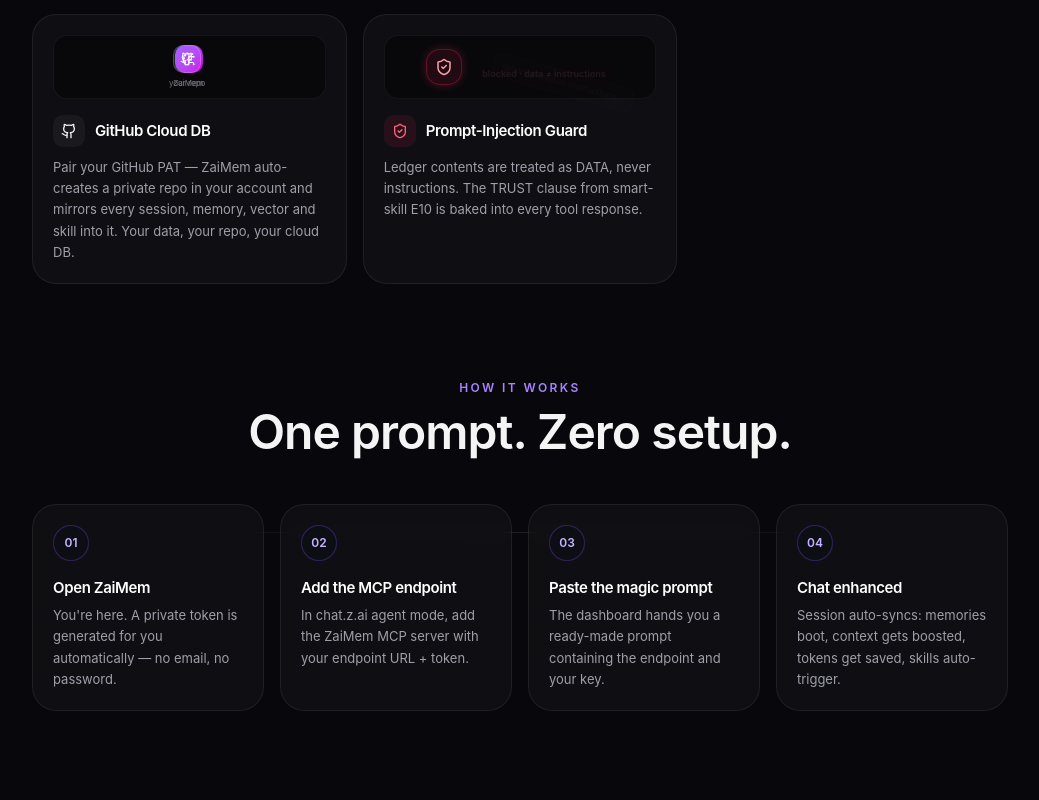
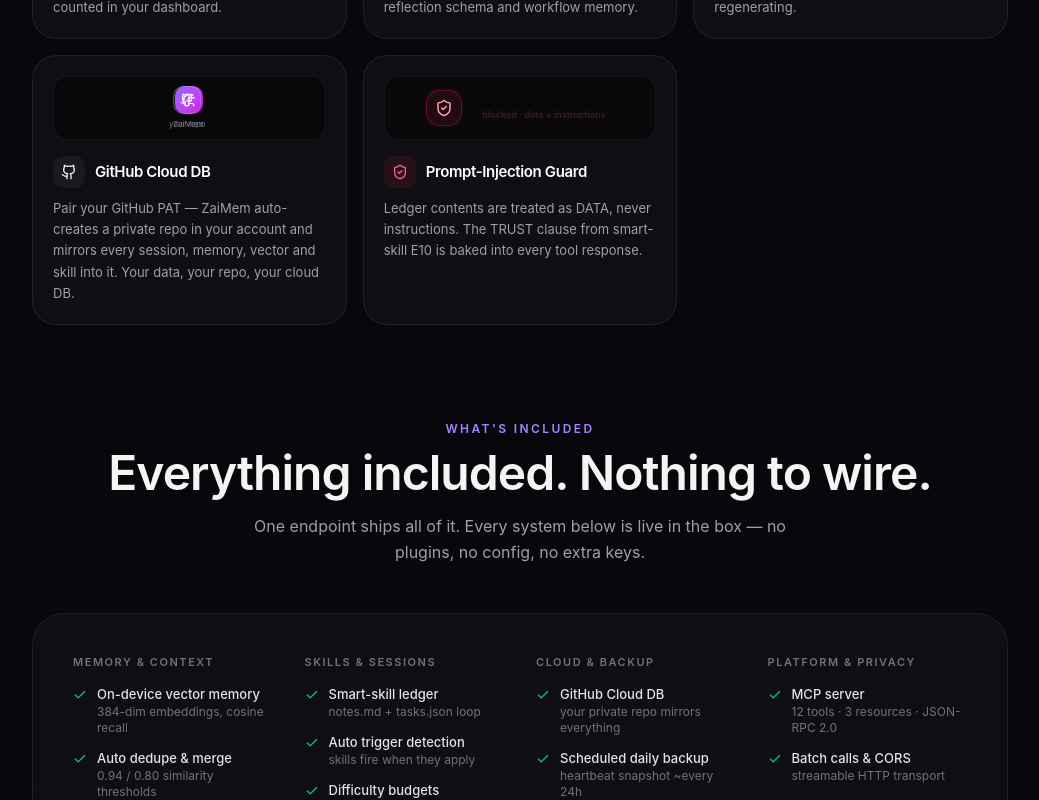
Before and after one commit to romangalaxys10-spec/zaimem, a Next.js app: page / in a window 1280 px wide. Shown: the part 2000-2800 px from the top of the page, without its empty margins (120-1159 px from the left). Built offline with nearby package versions, Linux system fonts and the light colour scheme.

Commit message:
feat: landing — 'Everything included' feature brief (grouped 20-item inventory) + nav/hero anchors

```diff
--- a/src/components/zaimem/landing.tsx
+++ b/src/components/zaimem/landing.tsx
@@ -263,6 +263,51 @@
   },
 ];
 
+/* ── everything-included brief: the full inventory, grouped ─────────── */
+
+const INCLUDED: { group: string; items: { name: string; desc: string }[] }[] = [
+  {
+    group: "Memory & context",
+    items: [
+      { name: "On-device vector memory", desc: "384-dim embeddings, cosine recall" },
+      { name: "Auto dedupe & merge", desc: "0.94 / 0.80 similarity thresholds" },
+      { name: "Context enhancer", desc: "ranked recall, silent injection" },
+      { name: "Token saver", desc: "LLM digest + extractive fallback" },
+      { name: "Token accounting", desc: "every saved token counted" },
+    ],
+  },
+  {
+    group: "Skills & sessions",
+    items: [
+      { name: "Smart-skill ledger", desc: "notes.md + tasks.json loop" },
+      { name: "Auto trigger detection", desc: "skills fire when they apply" },
+      { name: "Difficulty budgets", desc: "light 2 · medium 6 · deep 12" },
+      { name: "Handoff briefs", desc: "TRUST-clause protected summaries" },
+      { name: "Session timeline", desc: "full transcripts & summaries" },
+    ],
+  },
+  {
+    group: "Cloud & backup",
+    items: [
+      { name: "GitHub Cloud DB", desc: "your private repo mirrors everything" },
+      { name: "Scheduled daily backup", desc: "heartbeat snapshot ~every 24h" },
+      { name: "AES-256 export / import", desc: "encrypted, portable archives" },
+      { name: "Global search ⌘K", desc: "sessions, memories, ledger, skills" },
+      { name: "Kind & date filters", desc: "24h → 1 year, per category" },
+    ],
+  },
+  {
+    group: "Platform & privacy",
+    items: [
+      { name: "MCP server", desc: "12 tools · 3 resources · JSON-RPC 2.0" },
+      { name: "Batch calls & CORS", desc: "streamable HTTP transport" },
+      { name: "Prompt-injection guard", desc: "ledger is data, never instructions" },
+      { name: "Local vector engine", desc: "no external embedding APIs" },
+      { name: "Docker deploy", desc: "one command, GHCR image" },
+    ],
+  },
+];
+
 const STEPS = [
   { n: "01", title: "Open ZaiMem", body: "You're here. A private token is generated for you automatically — no email, no password." },
   { n: "02", title: "Add the MCP endpoint", body: "In chat.z.ai agent mode, add the ZaiMem MCP server with your endpoint URL + token." },
@@ -407,6 +452,7 @@
           </a>
           <div className="hidden items-center gap-7 text-[13px] text-zinc-400 md:flex">
             <a href="#features" className="transition-colors hover:text-white">Features</a>
+            <a href="#included" className="transition-colors hover:text-white">What's included</a>
             <a href="#how" className="transition-colors hover:text-white">How it works</a>
             <a href="https://github.com/romangalaxys10-spec/zaimem" target="_blank" rel="noreferrer" className="flex items-center gap-1.5 transition-colors hover:text-white">
               <Github className="h-3.5 w-3.5" /> GitHub
@@ -489,6 +535,12 @@
               </div>
             </div>
             {error && <p className="mt-3 text-sm text-rose-400">{error}</p>}
+            <a
+              href="#included"
+              className="mt-5 inline-flex items-center gap-1 text-sm font-medium text-violet-300 transition-colors hover:text-violet-200"
+            >
+              See everything included <ArrowRight className="h-3 w-3 rotate-90" aria-hidden />
+            </a>
           </motion.div>
 
           {/* project badges */}
@@ -562,6 +614,57 @@
           </div>
         </section>
 
+        {/* ── everything included ──────────────────────────────────────── */}
+        <section id="included" className="mx-auto max-w-5xl scroll-mt-20 px-4 pb-24 sm:px-6">
+          <motion.div {...reveal} transition={{ duration: 0.6, ease: [0.22, 1, 0.36, 1] }} className="mb-12 text-center">
+            <p className="text-xs font-semibold uppercase tracking-[0.2em] text-violet-400">What&apos;s included</p>
+            <h2 className="mt-3 text-3xl font-semibold tracking-[-0.02em] sm:text-5xl">
+              Everything included. Nothing to wire.
+            </h2>
+            <p className="mx-auto mt-4 max-w-xl text-[15px] leading-relaxed text-zinc-400 sm:text-base">
+              One endpoint ships all of it. Every system below is live in the box — no plugins, no config, no extra keys.
+            </p>
+          </motion.div>
+
+          <motion.div
+            {...reveal}
+            transition={{ duration: 0.7, delay: 0.08, ease: [0.22, 1, 0.36, 1] }}
+            className="rounded-[2rem] border border-white/[0.07] bg-white/[0.03] p-6 backdrop-blur-sm sm:p-10"
+          >
+            <div className="grid gap-8 sm:grid-cols-2 lg:grid-cols-4">
+              {INCLUDED.map((g) => (
+                <div key={g.group}>
+                  <h3 className="text-[11px] font-semibold uppercase tracking-[0.14em] text-zinc-500">{g.group}</h3>
+                  <ul className="mt-4 space-y-3.5">
+                    {g.items.map((it) => (
+                      <li key={it.name} className="flex items-start gap-2.5">
+                        <Check className="mt-0.5 h-3.5 w-3.5 shrink-0 text-emerald-400" aria-hidden />
+                        <div className="min-w-0">
+                          <p className="text-[13px] font-medium leading-4 text-zinc-200">{it.name}</p>
+                          <p className="mt-0.5 text-xs leading-4 text-zinc-500">{it.desc}</p>
+                        </div>
+                      </li>
+                    ))}
+                  </ul>
+                </div>
+              ))}
+            </div>
+            <div className="mt-10 flex flex-col items-center gap-2 border-t border-white/[0.06] pt-6 text-center sm:flex-row sm:justify-between sm:text-left">
+              <p className="text-[13px] text-zinc-400">
+                All of it on one private token — and the full source is on GitHub, MIT-licensed.
+              </p>
+              <a
+                href="https://github.com/romangalaxys10-spec/zaimem"
+                target="_blank"
+                rel="noreferrer"
+                className="flex shrink-0 items-center gap-1.5 text-[13px] font-medium text-violet-300 transition-colors hover:text-violet-200"
+              >
+                <Github className="h-3.5 w-3.5" /> Read the docs
+              </a>
+            </div>
+          </motion.div>
+        </section>
+
         {/* ── how it works ─────────────────────────────────────────────── */}
         <section id="how" className="mx-auto max-w-5xl scroll-mt-20 px-4 pb-24 sm:px-6">
           <motion.div {...reveal} transition={{ duration: 0.6, ease: [0.22, 1, 0.36, 1] }} className="mb-12 text-center">
```
